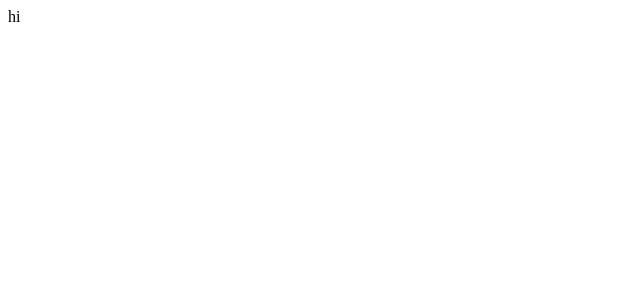
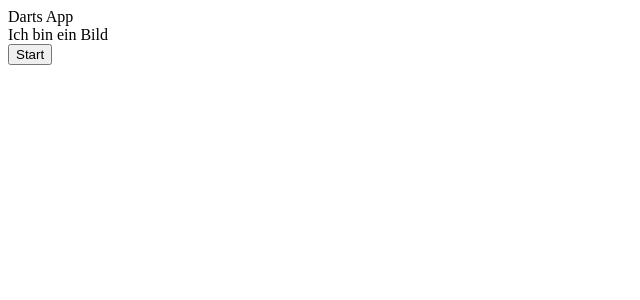
Before and after one commit to feindreh/dartstime, a React (Create React App) app: page / in a window 1280 px wide. Shown: the top 300 px of the page, without its empty margins (0-640 px from the left). Built offline with nearby package versions, Linux system fonts and the light colour scheme.

Commit message:
folder structure

```diff
--- a/src/App.js
+++ b/src/App.js
@@ -3,7 +3,9 @@ import "./style.css"
 function App() {
   return (
     <div className="App">
-      hi
+      <div>Darts App</div>
+      <div>Ich bin ein Bild</div>
+      <button type="button">Start</button>
     </div>
   );
 }
```
Also changed, not shown: src/css/style.css (added).
